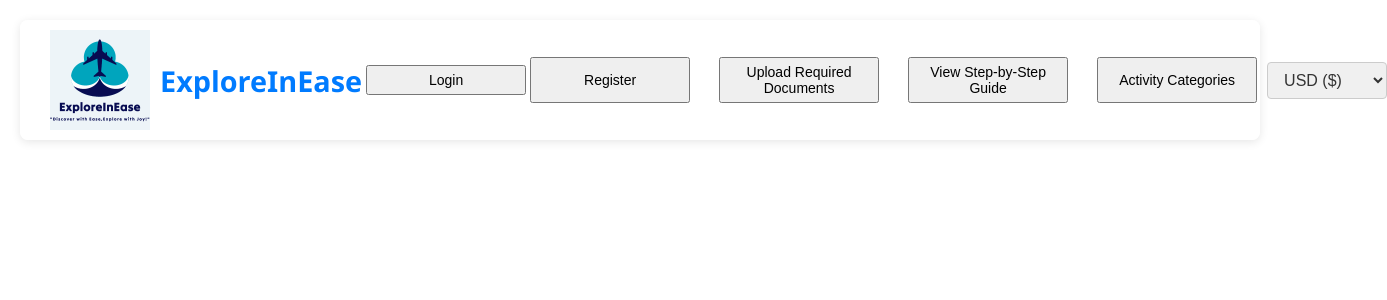
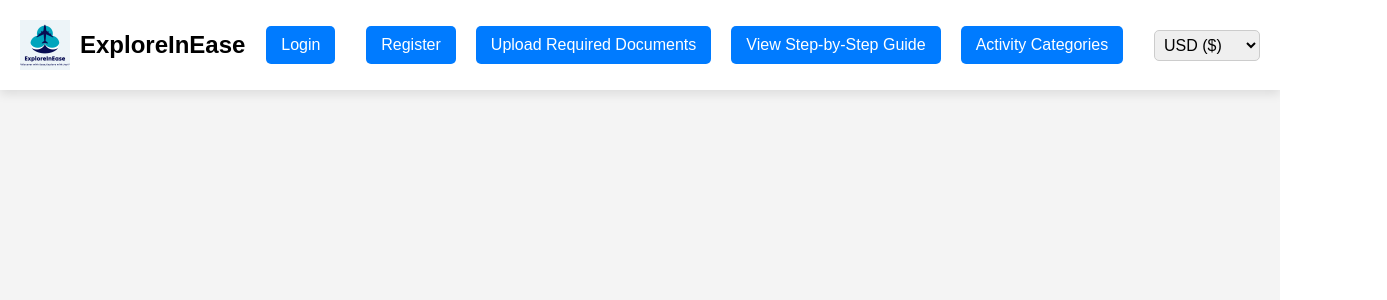
Before and after one commit to Advanced-computer-lab-2024/ExploreInEase, a React (Create React App) app in the folder frontend/exploreinease/: page / in a window 1280 px wide. Shown: the top 300 px of the page, 1387 px wide, since content can reach past the window. Built offline with nearby package versions, Linux system fonts and the light colour scheme.

Commit message:
advertiser navbar done

```diff
--- a/frontend/exploreinease/src/Guest/GuestHP.css
+++ b/frontend/exploreinease/src/Guest/GuestHP.css
@@ -1,150 +1,78 @@
-/* src/Shared/Components/HomePage.css */
-
 .homepage {
-    font-family: 'Segoe UI', Tahoma, Geneva, Verdana, sans-serif; /* Modern font */
-    background-color: #ffffff; /* White background for the homepage */
-    padding: 20px; /* Padding around the page */
-    min-height: 100vh; /* Ensure the homepage takes full height */
-    color: #333; /* Dark text color for contrast against white */
+    font-family: 'Arial', sans-serif;
+    background-color: #f4f4f4;
+    min-height: 100vh;
 }
 
 .navbar {
     display: flex;
-    justify-content: space-between; /* Space between items */
-    align-items: center; /* Center items vertically */
-    background-color: rgba(255, 255, 255, 0.9); /* Slightly transparent white navbar */
-    padding: 10px 30px; /* Padding in navbar */
-    border-radius: 8px; /* Rounded corners for navbar */
-    box-shadow: 0 2px 10px rgba(0, 0, 0, 0.1); /* Subtle shadow */
+    justify-content: space-between;
+    align-items: center;
+    padding: 20px;
+    background-color: #ffffff;
+    box-shadow: 0 4px 10px rgba(0, 0, 0, 0.1);
 }
 
 .logo-container {
     display: flex;
-    align-items: center; /* Align logo and text */
+    align-items: center;
 }
 
-/* src/Shared/Components/GuestHP.css */
-
-/* src/Shared/Components/GuestHP.css */
-
 .logo {
-    height: 100px; /* Increase the height of the logo */
-    width: auto; /* Maintain aspect ratio */
-    margin-right: 10px; /* Space between logo and website name */
-  }
-
-
-
-.logo:hover {
-    transform: scale(1.1); /* Scale logo on hover */
+    width: 50px;
+    margin-right: 10px;
 }
 
 .website-name {
-    font-size: 1.8em; /* Larger font size for better visibility */
-    font-weight: bold; /* Bold font weight */
-    color: #007bff; /* Blue color for the website name */
+    font-size: 24px;
+    font-weight: 700;
 }
 
-.nav-links {
-    display: flex; /* Flex for nav links */
-    justify-content: center; /* Center the nav links */
-    flex: 1; /* Allow nav links to take available space */
-    gap: 25px; /* Space between links */
+.nav-links button {
+    background-color: #007bff;
+    color: white;
+    border: none;
+    padding: 10px 15px;
+    border-radius: 5px;
+    cursor: pointer;
+    margin: 0 10px;
+    font-size: 16px;
+    transition: background-color 0.3s ease;
 }
 
-.nav-links a {
-    color: #007bff; /* Blue text color for links */
-    text-decoration: none; /* Remove underline from links */
-    font-weight: 500; /* Medium font weight */
-    transition: color 0.3s, text-shadow 0.3s; /* Smooth transition for hover effect */
-}
-
-.nav-links a:hover {
-    color: #5787ff; /* Change color on hover */
-    text-shadow: 0 0 5px #5787ff , 0 0 10px #5787ff; /* Glow effect on hover */
+.nav-links button:hover {
+    background-color: #0056b3;
 }
 
 .currency-selector {
-    color: #333; /* Dark text color for currency */
-    display: flex; /* Flexbox for better layout */
-    align-items: center; /* Center items vertically */
+    display: flex;
+    align-items: center;
 }
 
 .currency-symbol {
-    margin-right: 10px; /* Space between currency label and select */
-    font-weight: bold; /* Bold for better visibility */
+    margin-right: 10px;
 }
 
 .currency-selector select {
-    background-color: #f0f0f0; /* Light gray for select */
-    color: #333; /* Dark text for select */
-    border: 1px solid #ccc; /* Light border for select */
-    border-radius: 4px; /* Rounded corners for select */
-    padding: 8px 12px; /* Padding in select */
-    font-size: 1em; /* Font size for the select */
-    transition: background-color 0.3s; /* Transition for background color */
-}
-
-.currency-selector select:hover {
-    background-color: #e0e0e0; /* Change background color on hover */
+    padding: 5px;
+    font-size: 16px;
+    border-radius: 5px;
+    border: 1px solid #ccc;
 }
 
 .avatar-container {
-    margin-left: auto; /* Push avatar to the right */
+    position: relative;
 }
 
-.avatar {
-    height: 45px; /* Set avatar height */
-    width: 45px; /* Set avatar width */
-    border-radius: 50%; /* Circular avatar */
-    border: 2px solid #007bff; /* Blue border for avatar */
-    object-fit: cover; /* Ensure the avatar fits well */
-    transition: transform 0.3s; /* Smooth avatar hover effect */
+.avatar-container .MuiAvatar-root {
+    cursor: pointer;
 }
 
-.avatar:hover {
-    transform: scale(1.1); /* Scale avatar on hover */
-}
-.small-button {
-    padding: 5px 10px;
-    margin-left: 4px;
-    font-size: 14px;
-    width: 160px; /* Adjust as needed */
-  }
-  .currency-selector {
-    position: relative;
-    width: 200px;
+.MuiMenu-paper {
+    border-radius: 10px;
+    box-shadow: 0px 2px 8px rgba(0, 0, 0, 0.2);
 }
 
-.currency-dropdown {
-    width: 100%;
-    padding: 10px 15px;
-    font-size: 16px;
-    border: 1px solid #ccc;
-    border-radius: 5px;
-    background-color: #f7f7f7;
-    color: #333;
-    appearance: none; /* Remove default styling */
-    -webkit-appearance: none; /* Remove default styling in Safari */
-    -moz-appearance: none; /* Remove default styling in Firefox */
-    cursor: pointer;
-    transition: all 0.3s ease;
+.MuiTypography-root {
+    margin: 10px 0;
 }
-
-.currency-dropdown:focus {
-    outline: none;
-    border-color: #3f51b5; /* Blue border on focus */
-    box-shadow: 0 0 5px rgba(63, 81, 181, 0.5); /* Slight shadow */
-}
-
-/* Optional: Add a custom arrow icon */
-.currency-dropdown::after {
-    content: '\25BC'; /* Downward arrow */
-    position: absolute;
-    right: 10px;
-    top: 50%;
-    transform: translateY(-50%);
-    font-size: 16px;
-    pointer-events: none;
-    color: #333;
-}
```
Also changed, not shown: frontend/exploreinease/src/Advertier/AdvertiserNavbar.js (+84 -102 lines), frontend/exploreinease/src/Guest/GuestNavbar.js (+1 -14 lines).
